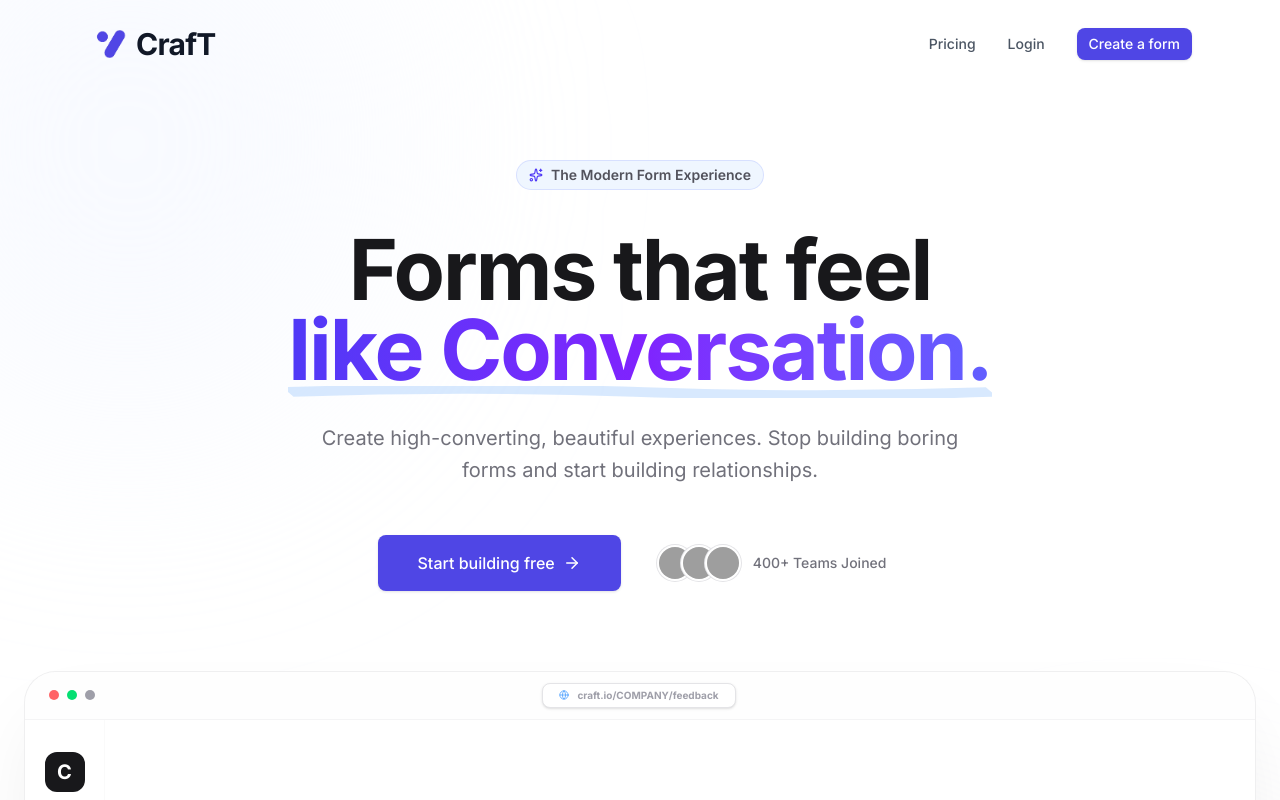
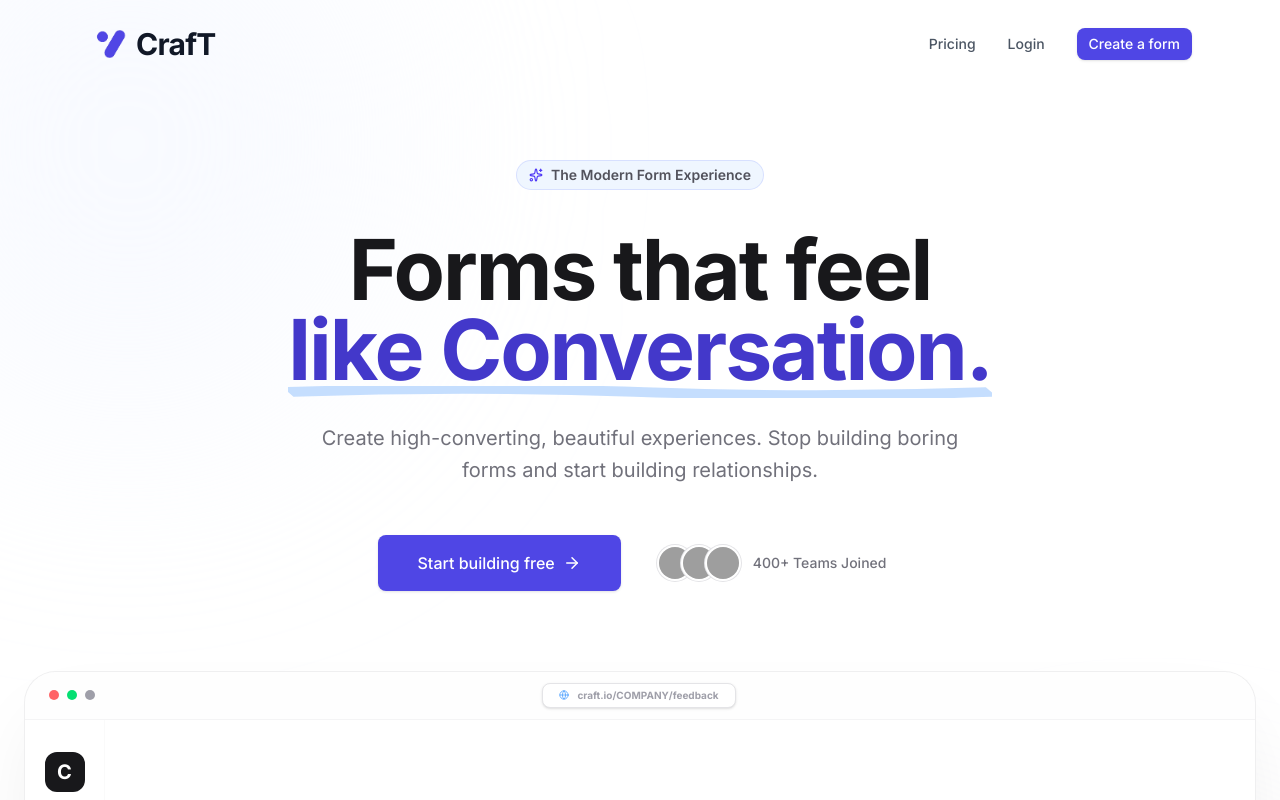
Before and after one commit to Kshitiz-Mhto/fba, a React (Vite) app: page / in a window 1280 px wide. Shown: the top 800 px of the page. Built offline with nearby package versions, Linux system fonts and the light colour scheme; grey boxes are pictures that could not be loaded.

Commit message:
chore: refractor the hero component

```diff
--- a/src/components/Hero.tsx
+++ b/src/components/Hero.tsx
@@ -187,9 +187,9 @@ export const Hero: React.FC = () => {
             <FadeIn delay={100}>
               <h1 className="text-6xl md:text-[84px] font-bold tracking-tight text-zinc-900 leading-[0.95] mb-8">
                 Forms that feel <br />
-                <span className="text-transparent bg-clip-text bg-gradient-to-r from-indigo-600 via-violet-600 to-indigo-500">
+                <span className="text-transparent bg-clip-text bg-brand-700">
                   like Conversation.
-                  <svg className="absolute -bottom-2 left-0 w-full h-3 text-brand-200/60 -z-10" viewBox="0 0 100 10" preserveAspectRatio="none">
+                  <svg className="absolute -bottom-2 left-0 w-full h-3 text-brand-200/90 -z-10" viewBox="0 0 100 10" preserveAspectRatio="none">
                     <path d="M0 5 Q 25 0, 50 5 T 100 5" fill="none" stroke="currentColor" strokeWidth="8" />
                   </svg>                </span>
               </h1>
```
